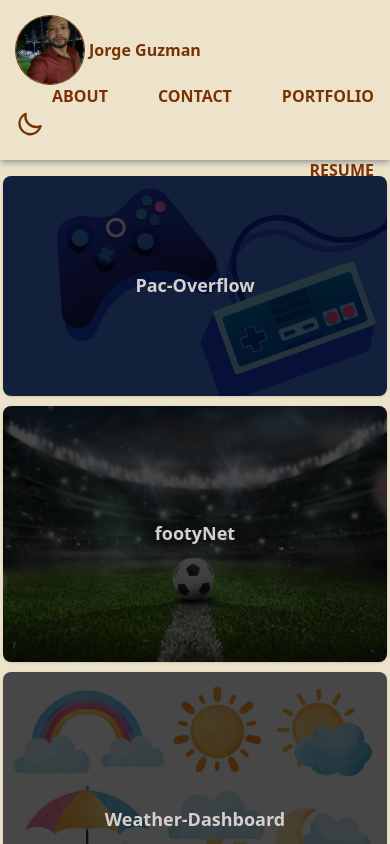
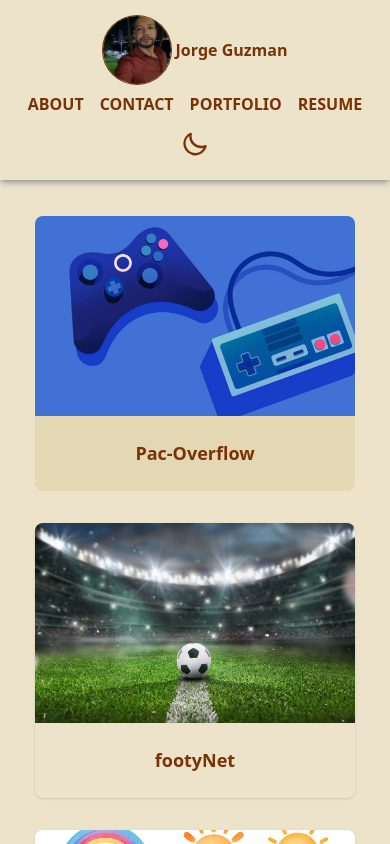
Before and after one commit to JGuzman87/jorge-portfolio, a Next.js app: page /portfolio in a window 390 px wide. Shown: the top 844 px of the page. Built offline with nearby package versions, Linux system fonts and the light colour scheme.

Commit message:
fixed styling for smaller screen

```diff
--- a/src/app/about/page.tsx
+++ b/src/app/about/page.tsx
@@ -2,7 +2,7 @@ import React from 'react'
 
 const AboutMe = () => {
   return (
-    <div className="aboutme-card  w-200 h-70 shadow-lg shadow-gray-500/50">
+  <div className="aboutme-card w-50 shadow-lg shadow-gray-500/50">
       <div className="card-body">
         <h2 className="text-2xl card-title">About Me</h2>
         <p>
--- a/src/app/globals.css
+++ b/src/app/globals.css
@@ -2,12 +2,6 @@
 @plugin "daisyui" {
     themes: all;
 };
-
-.cards-container{
-   gap: 10px;
-}
-
-
 
 body {
    display: flex;
@@ -73,5 +67,26 @@ textarea {
         flex-direction: column;
         text-align: center;
         max-width: 100%;
+        padding: 1rem;
+        width: 90%;
+        box-sizing: border-box;
+    }
+    .aboutme-card .card-body {
+        width: 100%;
     }
 }
+
+.card img {
+    width: 100%;
+    height: 200px;
+    object-fit: cover;
+}
+
+.card {
+    max-width: 20rem;
+}
+
+.card-body {
+    word-wrap: break-word;
+    overflow-wrap: break-word;
+}
--- a/src/app/portfolio/page.tsx
+++ b/src/app/portfolio/page.tsx
@@ -4,9 +4,9 @@ import Link from 'next/link';
 
 const Portfolio = () => {
   return (
-    <div className="cards-container flex flex-wrap justify-center gap-6 p-4">
+    <div className="cards-container grid grid-cols-1 sm:grid-cols-2 lg:grid-cols-3 gap-8 justify-items-center p-9">
       <Link href="https://pac-overflow.onrender.com/api/posts/">
-        <div className="card bg-base-100  image-full w-96  shadow-sm">
+        <div className="card bg-base-200 w-80 justify-self-center">
           <figure>
             <img src="/VG-Games.png" alt="controllers" />
           </figure>
@@ -16,7 +16,7 @@ const Portfolio = () => {
         </div>
       </Link>
       <Link href="https://footy-net.onrender.com/">
-        <div className="card bg-base-100 image-full w-96  justify-self-center shadow-sm">
+        <div className="card bg-base-100 w-80 justify-self-center shadow-sm">
           <figure>
             <img src="/istockphoto-1440483244-612x612.jpg" alt="soccer" />
           </figure>
@@ -26,7 +26,7 @@ const Portfolio = () => {
         </div>
       </Link>
       <Link href="https://jguzman87.github.io/weather-dashboard/">
-        <div className="card bg-base-100 image-full w-96 shadow-sm">
+        <div className="card bg-base-100 w-80 shadow-sm justify-self-center self-center">
           <figure>
             <img src="/weather.png" alt="weather" />
           </figure>
@@ -36,9 +36,13 @@ const Portfolio = () => {
         </div>
       </Link>
       <Link href="https://the-great-code-calamity.github.io/tune_tracker/">
-        <div className="card bg-base-100 image-full w-96 shadow-sm justify-self-center">
+        <div className="card bg-base-100 w-80 shadow-sm justify-self-center">
           <figure>
-            <img src="/TuneTracker.png" alt="Tunes" />
+            <img
+              src="/TuneTracker.png"
+              alt="Tunes"
+
+            />
           </figure>
           <div className="card-body justify-center ">
             <h2 className="card-title justify-center ">Tune-Tracker</h2>
--- a/src/components/Nav.css
+++ b/src/components/Nav.css
@@ -4,8 +4,6 @@ align-items: center;
 justify-content:space-between;
 flex-wrap: wrap;
 padding: 1rem;
-
-
 
 }
 
@@ -16,11 +14,12 @@ padding: 1rem;
 }
 
 .ul-container {
-display: flex;
-justify-content: flex-end;
-flex-wrap: wrap;
-gap: 50px;
-height: 20px;
+    display: flex;
+    justify-content: center;
+    flex-wrap: wrap;
+    gap: 1rem;
+    max-width: 100%;
+    padding: 0.5rem 0;
 }
 
 .h1 {
@@ -30,3 +29,11 @@ height: 20px;
     justify-content: center;
     height: 45%;
 }
+
+@media (max-width: 600px) {
+    .nav-container {
+        flex-direction: column;
+        text-align: center;
+        max-width: 100%;
+    }
+}
--- a/src/components/Nav.tsx
+++ b/src/components/Nav.tsx
@@ -24,11 +24,10 @@ const Nav = () => {
           className="ul-container font-semibold
 "
         >
-          {/* map through navItems array and set as links and uppercase */}
           {navItems.map((navItem) => (
-            <Link key={navItem} href={navItem}>
-              {navItem.toUpperCase()}
-            </Link>
+            <li key={navItem}>
+              <Link href={navItem}>{navItem.toUpperCase()}</Link>
+            </li>
           ))}
         </ul>
 
```
Also changed, not shown: src/components/Form.tsx (line endings or trailing spaces).
